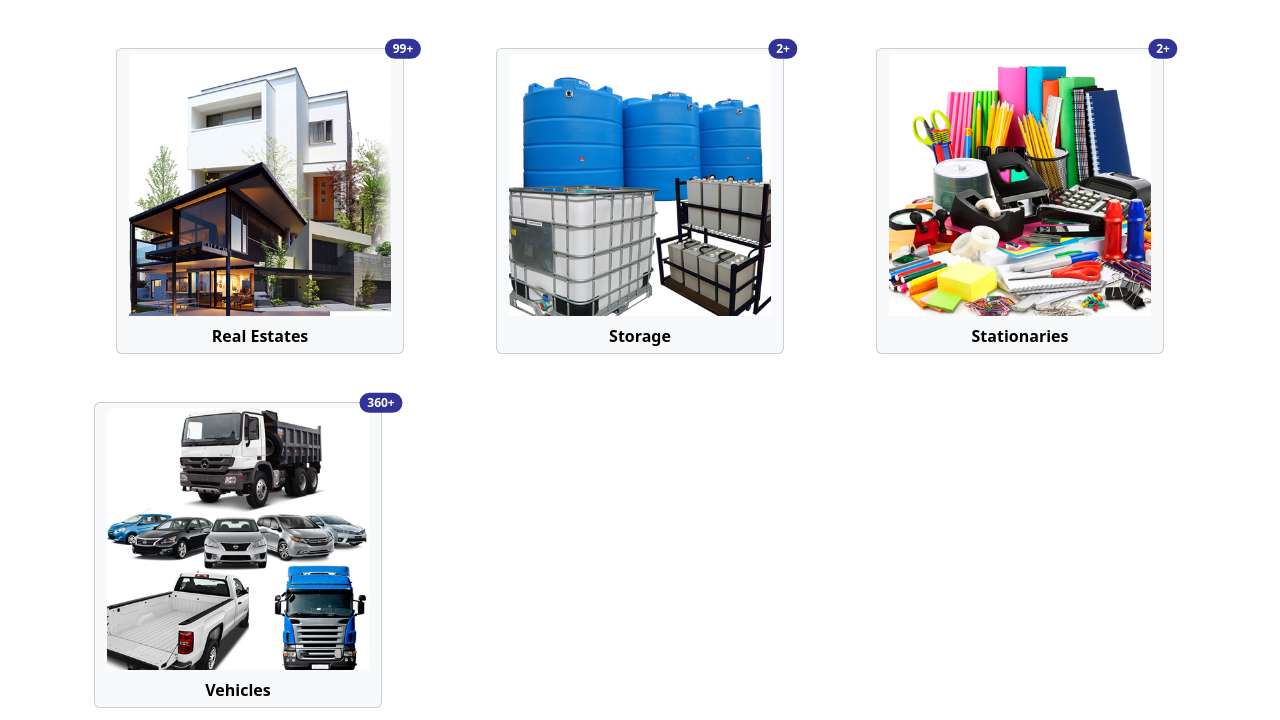
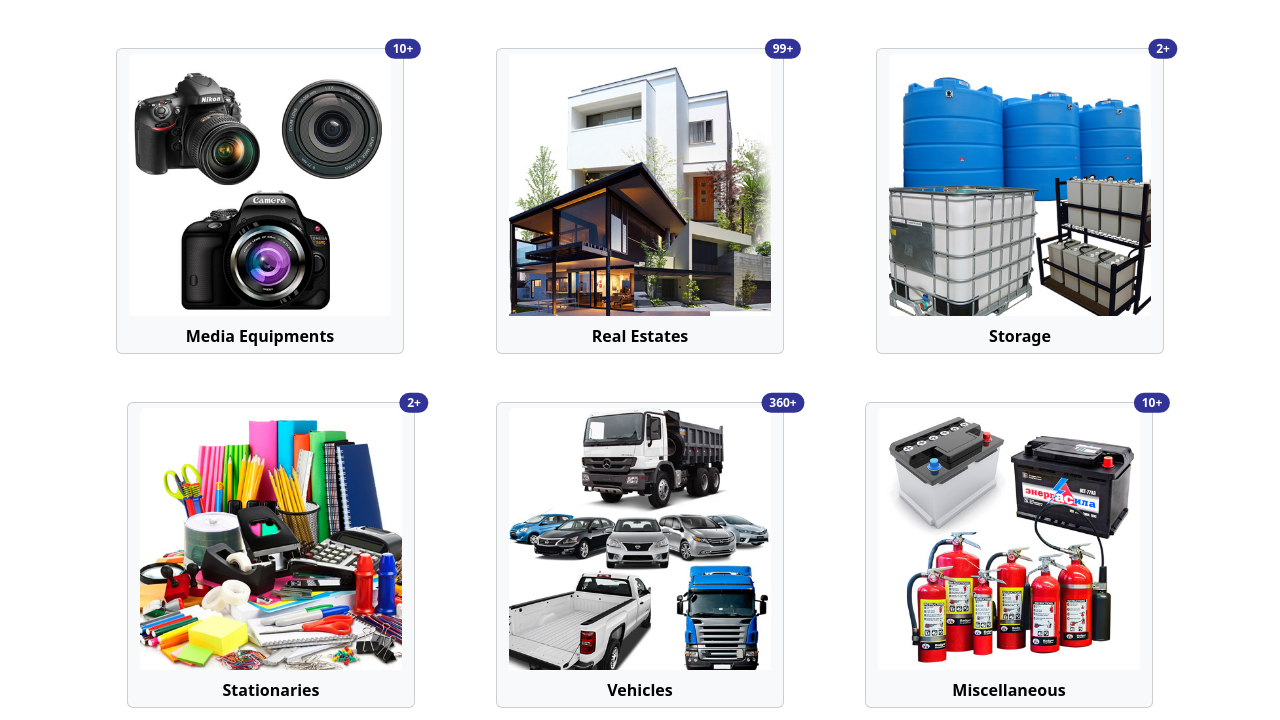
Before and after one commit to joseph-anselm/rihago, a website: page index.html in a window 1280 px wide. Shown: the part 1560-2280 px from the top of the page. Drawn offline with nearby package versions, Linux system fonts and the light colour scheme.

Commit message:
Rihago form commit

```diff
--- a/css/main.css
+++ b/css/main.css
@@ -84,6 +84,8 @@ ol,
 ul {
   padding-left: 3px;
   list-style: none;
+}
+.footer li {
   margin-top: 5px;
 }
 .footer a {
--- a/index.html
+++ b/index.html
@@ -503,6 +503,23 @@
           </div>
 
 
+           <div class="card m-4 mx-auto" style="width: 18rem">
+            <a href="#"><img
+              src="img/camera-rh.jpg"
+              class="card-img-top"
+              alt="Media Equipments"
+            />
+            <div class="card-body">
+              <span
+                class="position-absolute top-0 start-100 translate-middle badge rounded-pill bg-danger"
+              >
+                10+
+              </span>
+              <p class="text-center">Media Equipments</p>
+            </div></a>
+          </div>
+
+
           <div class="card m-4 mx-auto" style="width: 18rem">
             <a href="#"></a><img
               src="img/houses.jpg"
@@ -567,6 +584,22 @@
                 <p class="text-center">Vehicles</p>
               </div></a
             >
+          </div>
+
+          <div class="card m-4 mx-auto" style="width: 18rem">
+            <a href="#"><img
+              src="img/miscellaneos.jpg"
+              class="card-img-top"
+              alt="Miscellaneous"
+            />
+            <div class="card-body">
+              <span
+                class="position-absolute top-0 start-100 translate-middle badge rounded-pill bg-danger"
+              >
+                10+
+              </span>
+              <p class="text-center">Miscellaneous </p>
+            </div></a>
           </div>
         </div>
       </div>
```
Also changed, not shown: img/camera-rh.jpg (added), img/miscellaneos.jpg (added).
